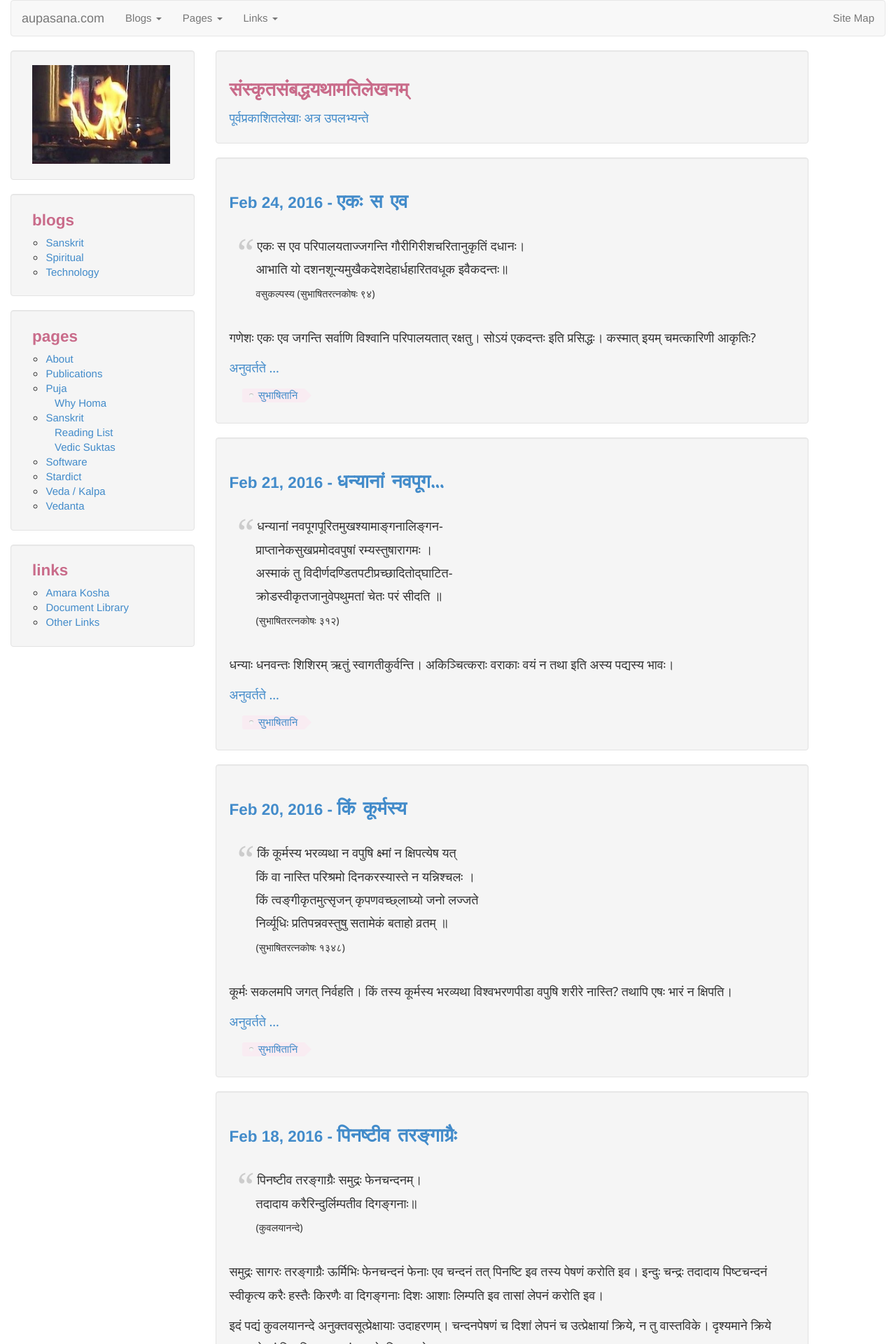
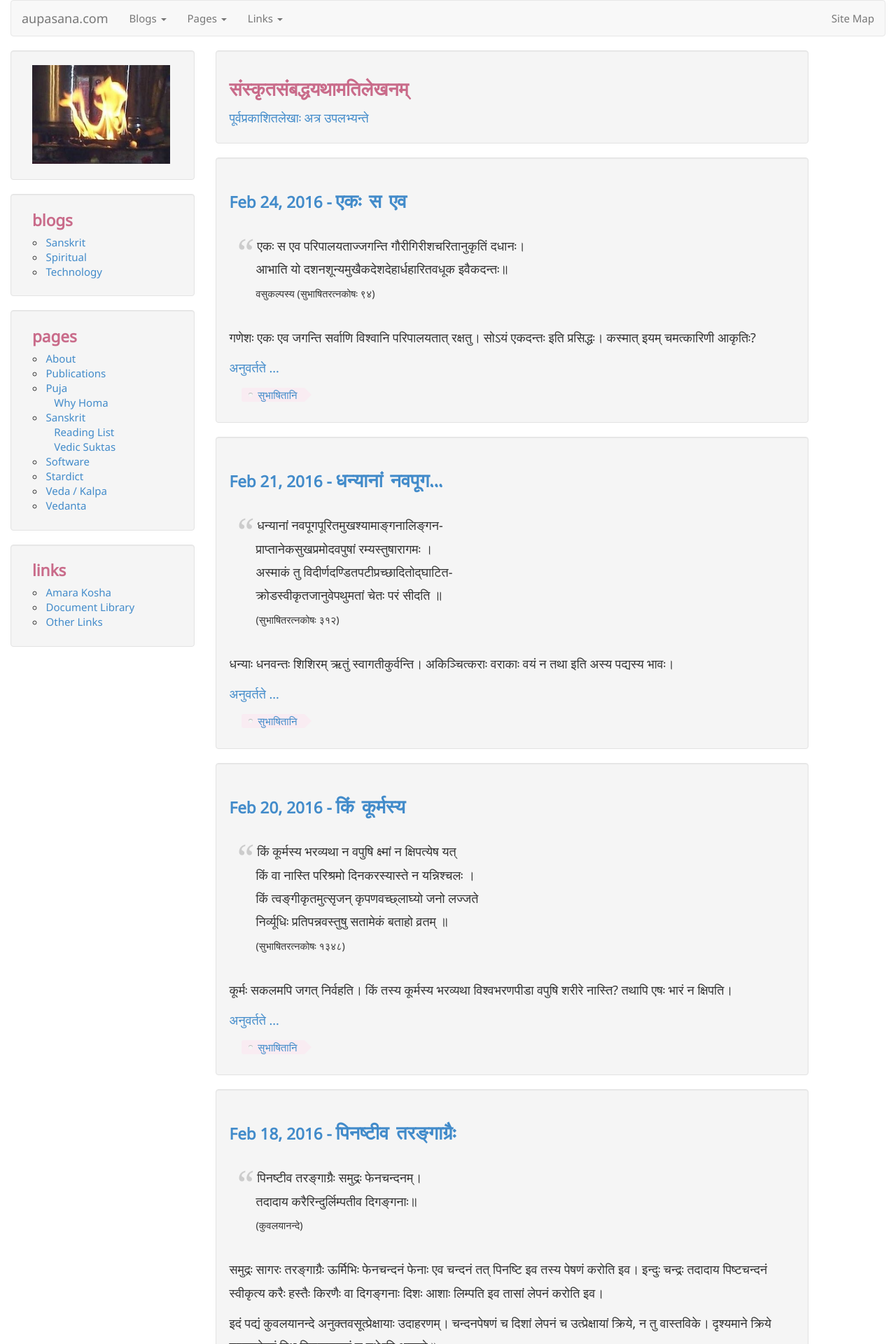
Before and after one commit to aupasana/aupasana.github.io, a Jekyll site: the page built from blog/sanskrit.html, in a window 1280 px wide. Shown: the top 1920 px of the page at 70% size. Built offline with Jekyll 4.4.1, drawn with Linux system fonts in a browser that asks for light colours; nearby versions of some CDN libraries.

Commit message:
switch to Noto Sans for the entire website

```diff
--- a/_includes/header.html
+++ b/_includes/header.html
@@ -23,8 +23,8 @@
     <link href="{{ site.baseurl }}/css/theme.css" rel="stylesheet">
     <link href="{{ site.baseurl }}/css/syntax.css" rel="stylesheet">
     <link href="//maxcdn.bootstrapcdn.com/font-awesome/4.1.0/css/font-awesome.min.css" rel="stylesheet">
-    <link href='https://fonts.googleapis.com/css?family=Kalam&subset=devanagari,latin,latin-ext' rel='stylesheet' type='text/css'>
-    <link href='https://fonts.googleapis.com/css?family=Noto+Sans:400,400italic&subset=devanagari,latin' rel='stylesheet' type='text/css'>
+    <link href='https://fonts.googleapis.com/css?family=Kalam&subset=devanagari' rel='stylesheet' type='text/css'>
+    <link href='https://fonts.googleapis.com/css?family=Noto+Sans:400,400italic&subset=devanagari,latin,latin-ext' rel='stylesheet' type='text/css'>
 </head>
 
 <body>
--- a/css/theme.css
+++ b/css/theme.css
@@ -21,6 +21,7 @@ font-style:normal;
 body {
     font-size: 1.5em;
     line-height: 170%;
+    font-family: "Noto Sans";
 }
 
 .shift-accents-up {
@@ -291,7 +292,7 @@ h1 .sanskrit {
 }
 
 .sanskrit {
-    font-family: "Noto Sans";
+    /*font-family: "Noto Sans";*/
     font-size: 120%;
     line-height: 185%;
     font-style:normal;
```
